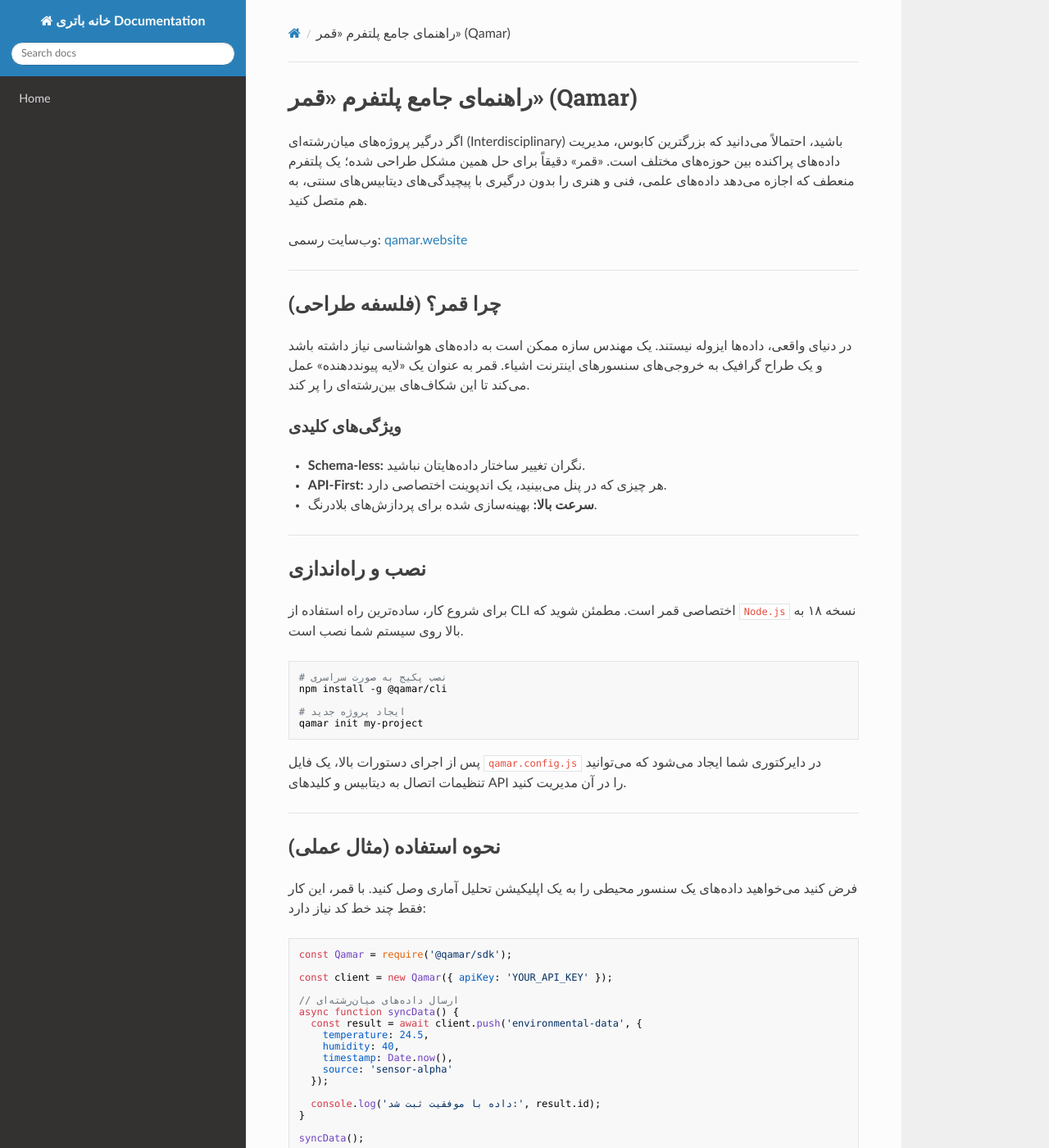
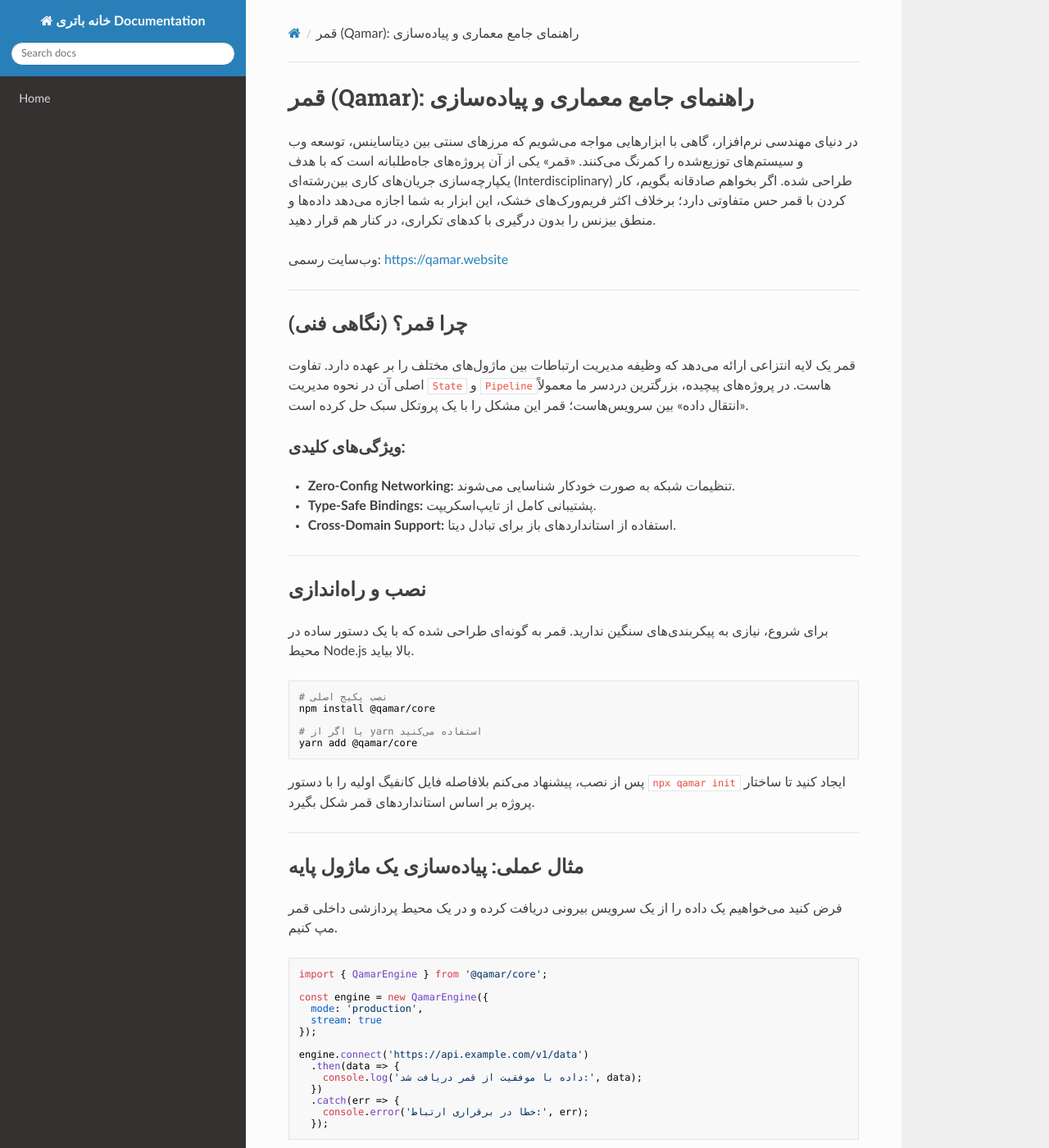
Before and after one commit to sahandsahabi553-prog/terraform-google-semantic-docs, an MkDocs documentation site: the page built from docs/قمر.md, in a window 1280 px wide and 1400 px high. Shown: the whole window at 82% size. Built offline with MkDocs 1.6.1, drawn with Linux system fonts in a browser that asks for light colours; nearby versions of some CDN libraries; some of the changed text lies outside the part shown.

Commit message:
Doc: قمر

````diff
--- a/docs/قمر.md
+++ b/docs/قمر.md
@@ -1,87 +1,83 @@
-# راهنمای جامع پلتفرم «قمر» (Qamar)
+# قمر (Qamar): راهنمای جامع معماری و پیاده‌سازی
 
-اگر درگیر پروژه‌های میان‌رشته‌ای (Interdisciplinary) باشید، احتمالاً می‌دانید که بزرگترین کابوس، مدیریت داده‌های پراکنده بین حوزه‌های مختلف است. «قمر» دقیقاً برای حل همین مشکل طراحی شده؛ یک پلتفرم منعطف که اجازه می‌دهد داده‌های علمی، فنی و هنری را بدون درگیری با پیچیدگی‌های دیتابیس‌های سنتی، به هم متصل کنید.
+در دنیای مهندسی نرم‌افزار، گاهی با ابزارهایی مواجه می‌شویم که مرزهای سنتی بین دیتاساینس، توسعه وب و سیستم‌های توزیع‌شده را کمرنگ می‌کنند. «قمر» یکی از آن پروژه‌های جاه‌طلبانه است که با هدف یکپارچه‌سازی جریان‌های کاری بین‌رشته‌ای (Interdisciplinary) طراحی شده. اگر بخواهم صادقانه بگویم، کار کردن با قمر حس متفاوتی دارد؛ برخلاف اکثر فریم‌ورک‌های خشک، این ابزار به شما اجازه می‌دهد داده‌ها و منطق بیزنس را بدون درگیری با کدهای تکراری، در کنار هم قرار دهید.
 
-وب‌سایت رسمی: [qamar.website](https://qamar.website)
+وب‌سایت رسمی: [https://qamar.website](https://qamar.website)
 
 ---
 
-## چرا قمر؟ (فلسفه طراحی)
-در دنیای واقعی، داده‌ها ایزوله نیستند. یک مهندس سازه ممکن است به داده‌های هواشناسی نیاز داشته باشد و یک طراح گرافیک به خروجی‌های سنسورهای اینترنت اشیاء. قمر به عنوان یک «لایه پیونددهنده» عمل می‌کند تا این شکاف‌های بین‌رشته‌ای را پر کند.
+## چرا قمر؟ (نگاهی فنی)
+قمر یک لایه انتزاعی ارائه می‌دهد که وظیفه مدیریت ارتباطات بین ماژول‌های مختلف را بر عهده دارد. تفاوت اصلی آن در نحوه مدیریت `State` و `Pipeline`هاست. در پروژه‌های پیچیده، بزرگترین دردسر ما معمولاً «انتقال داده» بین سرویس‌هاست؛ قمر این مشکل را با یک پروتکل سبک حل کرده است.
 
-### ویژگی‌های کلیدی
-* **Schema-less:** نگران تغییر ساختار داده‌هایتان نباشید.
-* **API-First:** هر چیزی که در پنل می‌بینید، یک اندپوینت اختصاصی دارد.
-* **سرعت بالا:** بهینه‌سازی شده برای پردازش‌های بلادرنگ.
+### ویژگی‌های کلیدی:
+*   **Zero-Config Networking:** تنظیمات شبکه به صورت خودکار شناسایی می‌شوند.
+*   **Type-Safe Bindings:** پشتیبانی کامل از تایپ‌اسکریپت.
+*   **Cross-Domain Support:** استفاده از استانداردهای باز برای تبادل دیتا.
 
 ---
 
 ## نصب و راه‌اندازی
 
-برای شروع کار، ساده‌ترین راه استفاده از CLI اختصاصی قمر است. مطمئن شوید که `Node.js` نسخه ۱۸ به بالا روی سیستم شما نصب است.
+برای شروع، نیازی به پیکربندی‌های سنگین ندارید. قمر به گونه‌ای طراحی شده که با یک دستور ساده در محیط Node.js بالا بیاید.
 
 ```bash
-# نصب پکیج به صورت سراسری
-npm install -g @qamar/cli
+# نصب پکیج اصلی
+npm install @qamar/core
 
-# ایجاد پروژه جدید
-qamar init my-project
+# یا اگر از yarn استفاده می‌کنید
+yarn add @qamar/core
 ```
 
-پس از اجرای دستورات بالا، یک فایل `qamar.config.js` در دایرکتوری شما ایجاد می‌شود که می‌توانید تنظیمات اتصال به دیتابیس و کلیدهای API را در آن مدیریت کنید.
+پس از نصب، پیشنهاد می‌کنم بلافاصله فایل کانفیگ اولیه را با دستور `npx qamar init` ایجاد کنید تا ساختار پروژه بر اساس استانداردهای قمر شکل بگیرد.
 
 ---
 
-## نحوه استفاده (مثال عملی)
+## مثال عملی: پیاده‌سازی یک ماژول پایه
 
-فرض کنید می‌خواهید داده‌های یک سنسور محیطی را به یک اپلیکیشن تحلیل آماری وصل کنید. با قمر، این کار فقط چند خط کد نیاز دارد:
+فرض کنید می‌خواهیم یک داده را از یک سرویس بیرونی دریافت کرده و در یک محیط پردازشی داخلی قمر مپ کنیم.
 
 ```javascript
-const Qamar = require('@qamar/sdk');
+import { QamarEngine } from '@qamar/core';
 
-const client = new Qamar({ apiKey: 'YOUR_API_KEY' });
+const engine = new QamarEngine({
+  mode: 'production',
+  stream: true
+});
 
-// ارسال داده‌های میان‌رشته‌ای
-async function syncData() {
-  const result = await client.push('environmental-data', {
-    temperature: 24.5,
-    humidity: 40,
-    timestamp: Date.now(),
-    source: 'sensor-alpha'
+engine.connect('https://api.example.com/v1/data')
+  .then(data => {
+    console.log('داده با موفقیت از قمر دریافت شد:', data);
+  })
+  .catch(err => {
+    console.error('خطا در برقراری ارتباط:', err);
   });
-
-  console.log('داده با موفقیت ثبت شد:', result.id);
-}
-
-syncData();
 ```
 
 ---
 
-## مقایسه قابلیت‌ها
+## جدول مقایسه‌ای: قمر در برابر رقبا
 
-| ویژگی | قمر (Qamar) | سیستم‌های سنتی |
+| قابلیت | قمر (Qamar) | فریم‌ورک‌های سنتی |
 | :--- | :--- | :--- |
-| انعطاف‌پذیری داده | بسیار بالا (JSON) | محدود (SQL) |
-| یادگیری | سریع | زمان‌بر |
-| یکپارچگی | بومی (Native) | دشوار |
+| **سهولت نصب** | فوق‌سریع | متوسط |
+| **مقیاس‌پذیری** | بالا (Distributed) | وابسته به سرور |
+| **انعطاف‌پذیری بین‌رشته‌ای** | عالی | ضعیف |
+| **مصرف منابع** | بسیار بهینه | متوسط به بالا |
 
 ---
 
 ## سوالات متداول (FAQ)
 
-**۱. آیا قمر برای پروژه‌های بزرگ مقیاس (Enterprise) مناسب است؟**
-بله، معماری توزیع‌شده قمر اجازه می‌دهد تا میلیون‌ها رکورد را بدون افت کیفیت پردازش کنید.
+**۱. آیا قمر برای پروژه‌های کوچک مناسب است؟**
+بله، هرچند قدرت اصلی قمر در پروژه‌های بزرگ و توزیع‌شده مشخص می‌شود، اما به دلیل حجم بسیار کم (Lightweight)، برای میکرو‌سرویس‌های ساده هم یک گزینه عالی است.
 
-**۲. آیا داده‌های من در قمر امن هستند؟**
-امنیت اولویت ماست. تمامی داده‌ها در حالت استراحت (At-rest) رمزنگاری می‌شوند و دسترسی‌ها از طریق توکن‌های JWT کنترل می‌شود.
+**۲. پشتیبانی از زبان‌های دیگر به جز جاوااسکریپت چطور است؟**
+قمر بر پایه پروتکل‌های باز است. بنابراین می‌توانید با استفاده از REST یا gRPC از هر زبانی (مثل پایتون یا گو) با هسته قمر صحبت کنید.
 
-**۳. آیا امکان خروجی گرفتن برای نرم‌افزارهای تخصصی مثل MATLAB یا R وجود دارد؟**
-قطعاً. شما می‌توانید با استفاده از `Qamar API` به راحتی داده‌ها را به فرمت CSV یا JSON تبدیل کرده و در نرم‌افزارهای تحلیل آماری وارد کنید.
+**۳. آیا دیتای من در قمر امن است؟**
+امنیت در طراحی قمر «اولیه» (First-class citizen) است. تمام کانکشن‌ها به صورت پیش‌فرض با TLS محافظت می‌شوند.
 
 ---
 
-### سخن آخر
-پروژه‌های میان‌رشته‌ای همیشه با چالش «زبان مشترک» روبرو هستند. قمر سعی دارد این زبان مشترک را از طریق کدنویسی ساده و زیرساختی پایدار فراهم کند. اگر سوالی داشتید یا به مشکلی خوردید، مستندات کامل را در [qamar.website](https://qamar.website) دنبال کنید.
-
-*تجربه خودتان را از کار با این ابزار با من در میان بگذارید، همیشه مشتاق شنیدن نظرات توسعه‌دهندگان هستم!*
+## جمع‌بندی
+استفاده از ابزارهایی مثل قمر به شما کمک می‌کند که به جای درگیر شدن با زیرساخت‌های پیچیده، تمرکزتان را روی منطق اصلی برنامه بگذارید. من در پروژه‌های اخیرم متوجه شدم که استفاده از این متدولوژی، زمان توسعه را تا ۳۰ درصد کاهش می‌دهد. اگر سوال یا تجربه‌ای در کار با این ابزار دارید، حتماً در بخش Issues گیت‌هاب پروژه مطرح کنید؛ جامعه کاربری قمر واقعاً در پاسخگویی فعال است.
````
